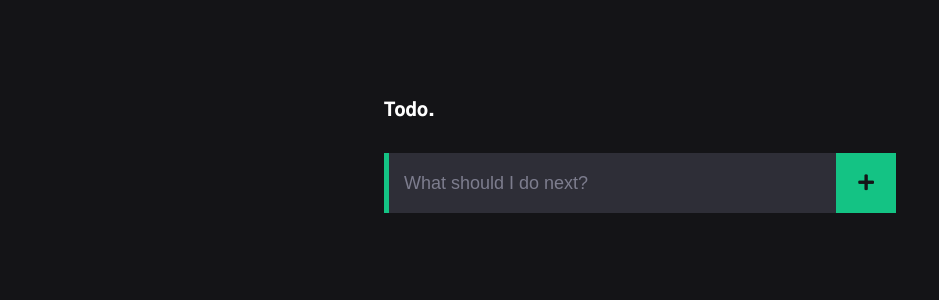
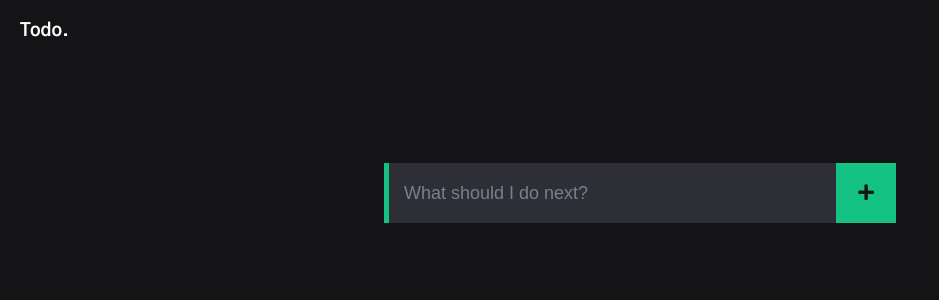
Before and after one commit to EtienneDelorieux/react-todo-app, a React (Create React App) app: page / in a window 1280 px wide. Shown: the top 300 px of the page, without its empty margins (0-939 px from the left). Built offline with nearby package versions, Linux system fonts and the light colour scheme.

Commit message:
Switched to scss for stylesheets

```diff
--- a/package.json
+++ b/package.json
@@ -3,12 +3,15 @@
   "version": "0.1.0",
   "private": true,
   "dependencies": {
+    "node-sass-chokidar": "^1.2.2",
     "react": "^16.3.2",
     "react-dom": "^16.3.2",
     "react-router-dom": "^4.2.2",
     "react-scripts": "1.1.4"
   },
   "scripts": {
+    "build-css": "node-sass-chokidar --include-path ./src --include-path ./node_modules src/ -o src/",
+    "watch-css": "npm run build-css && node-sass-chokidar --include-path ./src --include-path ./node_modules src/ -o src/ --watch --recursive",
     "start": "react-scripts start",
     "build": "react-scripts build",
     "test": "react-scripts test --env=jsdom",
--- a/public/index.html
+++ b/public/index.html
@@ -26,7 +26,7 @@
     <noscript>
       You need to enable JavaScript to run this app.
     </noscript>
-    <div id="root"><div id="wrapperGlobal"></div>
+    <div id="root"></div>
     <!--
       This HTML file is a template.
       If you open it directly in the browser, you will see an empty page.
--- a/src/components/App.js
+++ b/src/components/App/App.js
@@ -1,4 +1,5 @@
-import React from "react";
+import React from "react"
+import Header from "../Header/Header"
 
 class App extends React.Component {
 
@@ -52,8 +53,10 @@ class App extends React.Component {
 
   render() {
     return (
-      <div className="task__list">
-        <h1>Todo.</h1>
+      <div id="wrapperGlobal">
+        <Header />
+        <section id="task__list">
+          <div className="task__wrapper">
             <div className="task__add">
               <form onSubmit={(event) => this.addTask(event)}>
                 <input
@@ -77,6 +80,8 @@ class App extends React.Component {
               </div>
             )}
           </div>
+        </section>
+      </div>
     );
   }
 
--- /dev/null
+++ b/src/components/Header/Header.js
@@ -0,0 +1,14 @@
+import React, { Component } from "react";
+import App from "../App/App"
+
+import "./header.css";
+
+class Header extends Component {
+  render() {
+    return (
+      <header><h1>Todo.</h1></header>
+    )
+  }
+}
+
+export default Header;
--- /dev/null
+++ b/src/components/Header/header.scss
@@ -0,0 +1,3 @@
+header {
+  padding: 20px;
+}
--- a/src/index.js
+++ b/src/index.js
@@ -3,9 +3,9 @@ import React from 'react';
 import ReactDOM from 'react-dom';
 
 // Components
-import App from './components/App';
+import App from './components/App/App';
 
 // CSS
-import './index.css';
+import './stylesheets/index.css';
 
-ReactDOM.render(<App />, document.getElementById('wrapperGlobal'));
+ReactDOM.render(<App />, document.getElementById('root'));
--- /dev/null
+++ b/src/stylesheets/_global.scss
@@ -0,0 +1,37 @@
+* {
+  box-sizing: border-box;
+  padding: 0;
+  margin: 0;
+}
+
+:root {
+  font-size: 18px;
+}
+
+body {
+  font-size: 1rem;
+  font-family: "Gothic A1", "Helvetica", sans-serif;
+  background-color: #141417;
+  color: #fff;
+}
+
+#task__list {
+  display: flex;
+  justify-content: center;
+}
+
+.task__wrapper {
+  padding-top: 100px;
+  width: 40%;
+}
+
+h1 {
+  font-size: 1rem;
+  font-weight: 700;
+  margin-bottom: 0;
+}
+
+input:focus,
+button:focus {
+  outline: none;
+}
--- /dev/null
+++ b/src/stylesheets/_variables.scss
@@ -0,0 +1,2 @@
+// Colors
+$primary-color: #14c384;
--- a/src/index.css
+++ b/src/stylesheets/index.scss
@@ -1,42 +1,7 @@
+@import "./_variables.scss";
+@import "./_global.scss";
+
 @import url('https://fonts.googleapis.com/css?family=Gothic+A1:400,600,700,900');
-
-* {
-  box-sizing: border-box;
-  padding: 0;
-  margin: 0;
-}
-
-:root {
-  font-size: 18px;
-}
-
-body {
-  font-size: 1rem;
-  font-family: "Gothic A1", "Helvetica", sans-serif;
-  background-color: #141417;
-  color: #fff;
-}
-
-#root {
-  display: flex;
-  justify-content: center;
-}
-
-#wrapperGlobal {
-  padding-top: 100px;
-  width: 40%;
-}
-
-h1 {
-  font-size: 1rem;
-  font-weight: 900;
-  margin-bottom: 30px;
-}
-
-input:focus,
-button:focus {
-  outline: none;
-}
 
 /* TASKS */
 .task__add {
@@ -78,7 +43,7 @@ button:focus {
 
 .task__add button {
   width: 60px;
-  background-color: #14c384;
+  background-color: $primary-color;
   color: #141417;
 }
 
```
Also changed, not shown: src/components/login.scss (renamed from src/components/login.css), 2 other files (tests, documents, lock files or other folders). Lines whose indentation alone changed are shown as unchanged.
